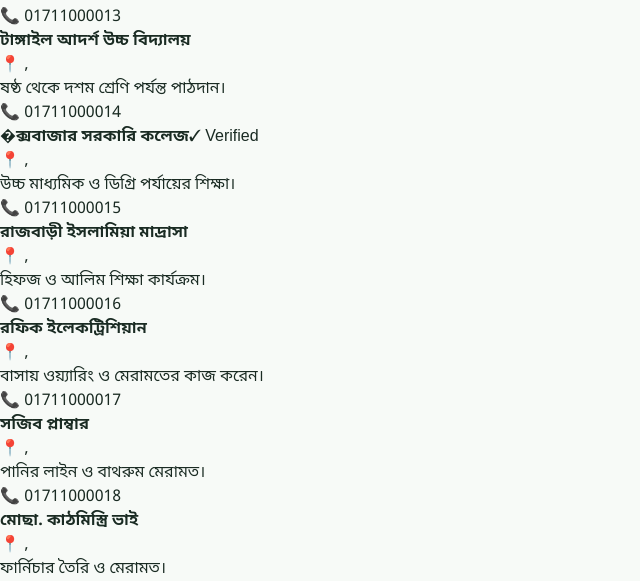
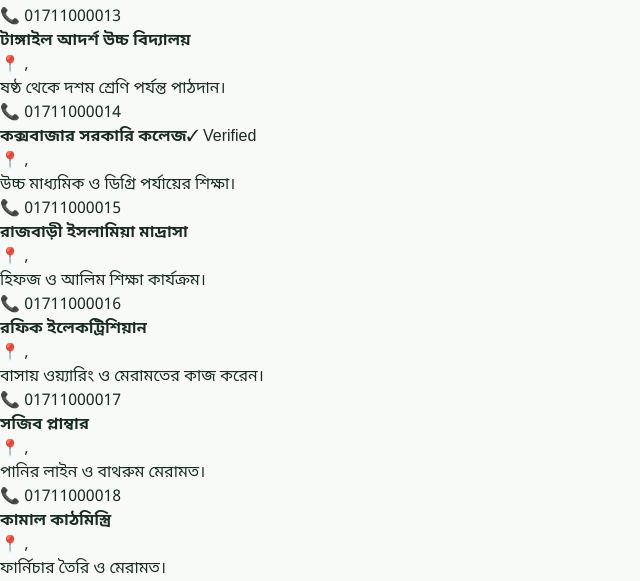
Before and after one commit to abbasali01843/bangladesh-local-directory, a Next.js app: page /services in a window 1280 px wide. Shown: the part 1720-2301 px from the top of the page, without its empty margins (0-640 px from the left). Built offline with nearby package versions, Linux system fonts and the light colour scheme.

Commit message:
v2: ডেমো ডেটার টাইপো সংশোধন

```diff
--- a/data/services.ts
+++ b/data/services.ts
@@ -19,15 +19,15 @@ export const services: Service[] = [
   { slug: 'shop-sylhet', name: 'সিলেট ইলেকট্রনিক্স', categorySlug: 'business', districtSlug: 'sylhet', phone: '01711000012', address: 'বন্দর বাজার, সিলেট', description: 'মোবাইল, ল্যাপটপ ও ইলেকট্রনিক সামগ্রী।', verified: true },
   { slug: 'company-narayanganj', name: 'নারায়ণগঞ্জ এন্টারপ্রাইজ', categorySlug: 'business', districtSlug: 'narayanganj', phone: '01711000013', address: 'ফতুল্লা, নারায়ণগঞ্জ', description: 'পোশাক ও টেক্সটাইল ব্যবসা।' },
   { slug: 'school-tangail', name: 'টাঙ্গাইল আদর্শ উচ্চ বিদ্যালয়', categorySlug: 'education', districtSlug: 'tangail', phone: '01711000014', address: 'শহর, টাঙ্গাইল', description: 'ষষ্ঠ থেকে দশম শ্রেণি পর্যন্ত পাঠদান।' },
-  { slug: 'college-coxs-bazar', name: '�ক্সবাজার সরকারি কলেজ', categorySlug: 'education', districtSlug: 'coxs-bazar', phone: '01711000015', address: 'সদর, কক্সবাজার', description: 'উচ্চ মাধ্যমিক ও ডিগ্রি পর্যায়ের শিক্ষা।', verified: true },
+  { slug: 'college-coxs-bazar', name: 'কক্সবাজার সরকারি কলেজ', categorySlug: 'education', districtSlug: 'coxs-bazar', phone: '01711000015', address: 'সদর, কক্সবাজার', description: 'উচ্চ মাধ্যমিক ও ডিগ্রি পর্যায়ের শিক্ষা।', verified: true },
   { slug: 'madrasa-rajbari', name: 'রাজবাড়ী ইসলামিয়া মাদ্রাসা', categorySlug: 'education', districtSlug: 'rajbari', phone: '01711000016', address: 'সদর, রাজবাড়ী', description: 'হিফজ ও আলিম শিক্ষা কার্যক্রম।' },
   { slug: 'electrician-gazipur', name: 'রফিক ইলেকট্রিশিয়ান', categorySlug: 'mistri', districtSlug: 'gazipur', phone: '01711000017', address: 'টঙ্গী, গাজীপুর', description: 'বাসায় ওয়্যারিং ও মেরামতের কাজ করেন।' },
   { slug: 'plumber-khulna', name: 'সজিব প্লাম্বার', categorySlug: 'mistri', districtSlug: 'khulna', phone: '01711000018', address: 'খালিশপুর, খুলনা', description: 'পানির লাইন ও বাথরুম মেরামত।' },
-  { slug: 'carpenter-dinajpur', name: 'মোছা. কাঠমিস্ত্রি ভাই', categorySlug: 'mistri', districtSlug: 'dinajpur', phone: '01711000019', address: 'সদর, দিনাজপুর', description: 'ফার্নিচার তৈরি ও মেরামত।' },
+  { slug: 'carpenter-dinajpur', name: 'কামাল কাঠমিস্ত্রি', categorySlug: 'mistri', districtSlug: 'dinajpur', phone: '01711000019', address: 'সদর, দিনাজপুর', description: 'ফার্নিচার তৈরি ও মেরামত।' },
   { slug: 'ngo-sherpur', name: 'শেরপুর সেবা সংঘ', categorySlug: 'organization', districtSlug: 'sherpur', phone: '01711000020', address: 'পুরাতন বাজার, শেরপুর', description: 'শিক্ষা ও স্বাস্থ্য নিয়ে কাজ করা স্বেচ্ছাসেবী সংগঠন।' },
   { slug: 'club-sylhet', name: 'সিলেট যুব ক্লাব', categorySlug: 'organization', districtSlug: 'sylhet', phone: '01711000021', address: 'আম্বরখানা, সিলেট', description: 'ক্রীড়া ও সাংস্কৃতিক কার্যক্রম।' },
   { slug: 'bank-kushtia', name: 'কুষ্টিয়া কো-অপারেটিভ ব্যাংক', categorySlug: 'finance', districtSlug: 'kushtia', phone: '01711000022', address: 'সদর, কুষ্টিয়া', description: 'ঋণ, সঞ্চয় ও রেমিট্যান্স সেবা।' },
-  { slug: 'insurance-feni', name: 'ফেনী লাইফ ইন্স্যুরেন্স', categorySlug: 'finance', districtSlug: 'feni', phone: '01711000023', address: 'মহipাড়া, ফেনী', description: 'জীবন বিমা ও সাধারণ বিমা পলিসি।' },
+  { slug: 'insurance-feni', name: 'ফেনী লাইফ ইন্স্যুরেন্স', categorySlug: 'finance', districtSlug: 'feni', phone: '01711000023', address: 'মহিপাড়া, ফেনী', description: 'জীবন বিমা ও সাধারণ বিমা পলিসি।' },
   { slug: 'rent-dhaka', name: '৩ বেডরুম ফ্ল্যাট ভাড়া', categorySlug: 'rent', districtSlug: 'dhaka', phone: '01711000024', address: 'মিরপুর ১০, ঢাকা', description: 'পরিবারের জন্য ফ্ল্যাট ভাড়া দেওয়া হবে।' },
   { slug: 'rent-bogura', name: 'দোকান ভাড়া', categorySlug: 'rent', districtSlug: 'bogura', phone: '01711000025', address: 'সদর রোড, বগুড়া', description: 'ব্যবসার জন্য আদর্শ অবস্থানে দোকান ভাড়া।' },
   { slug: 'bike-sell-rangpur', name: 'পুরনো মোটরসাইকেল বিক্রয়', categorySlug: 'buy-sell', districtSlug: 'rangpur', phone: '01711000026', address: 'জাহাজ কোম্পানী মোড়, রংপুর', description: 'ভালো অবস্থায় মোটরসাইকেল বিক্রি হবে।' },
```
